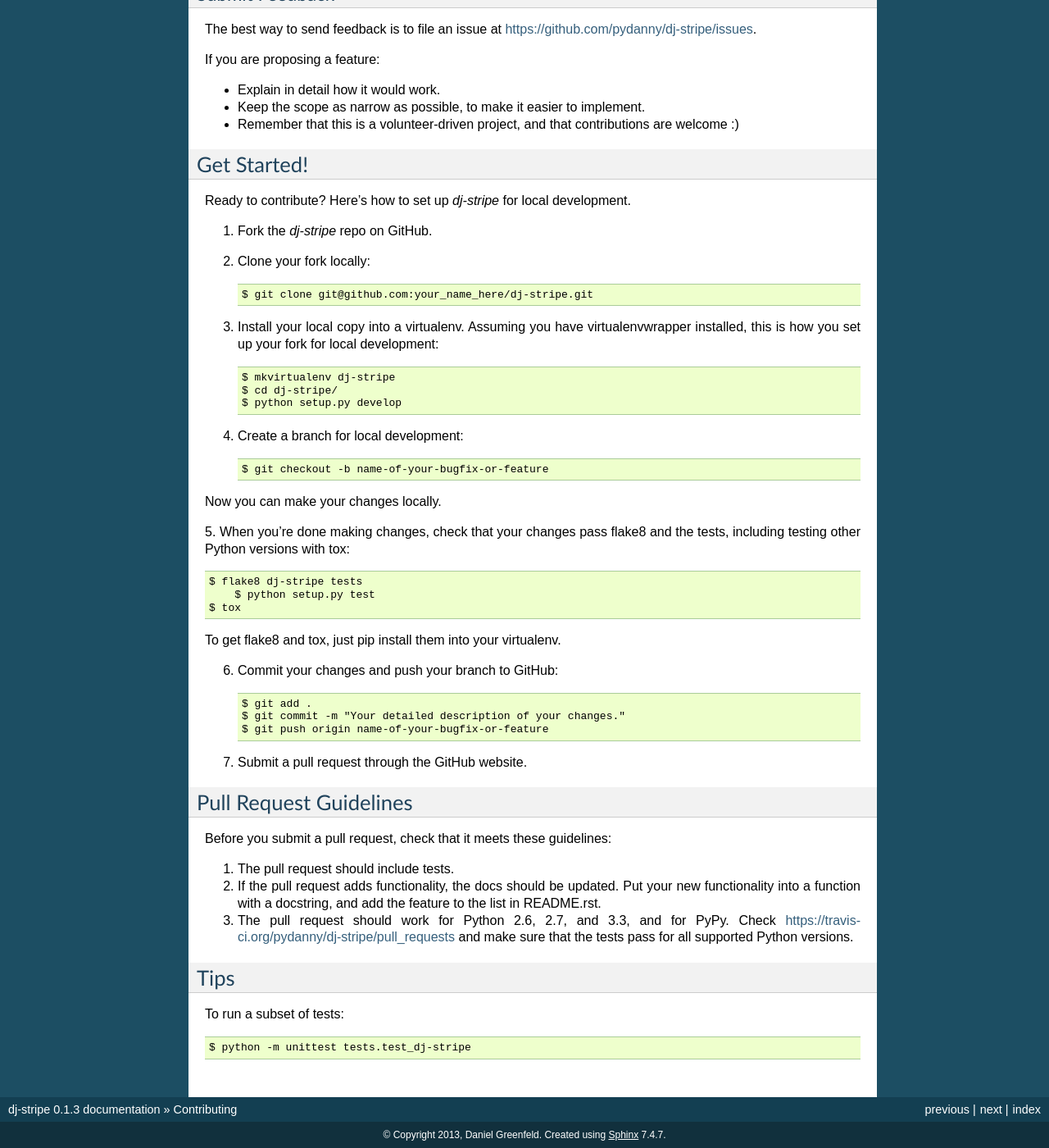
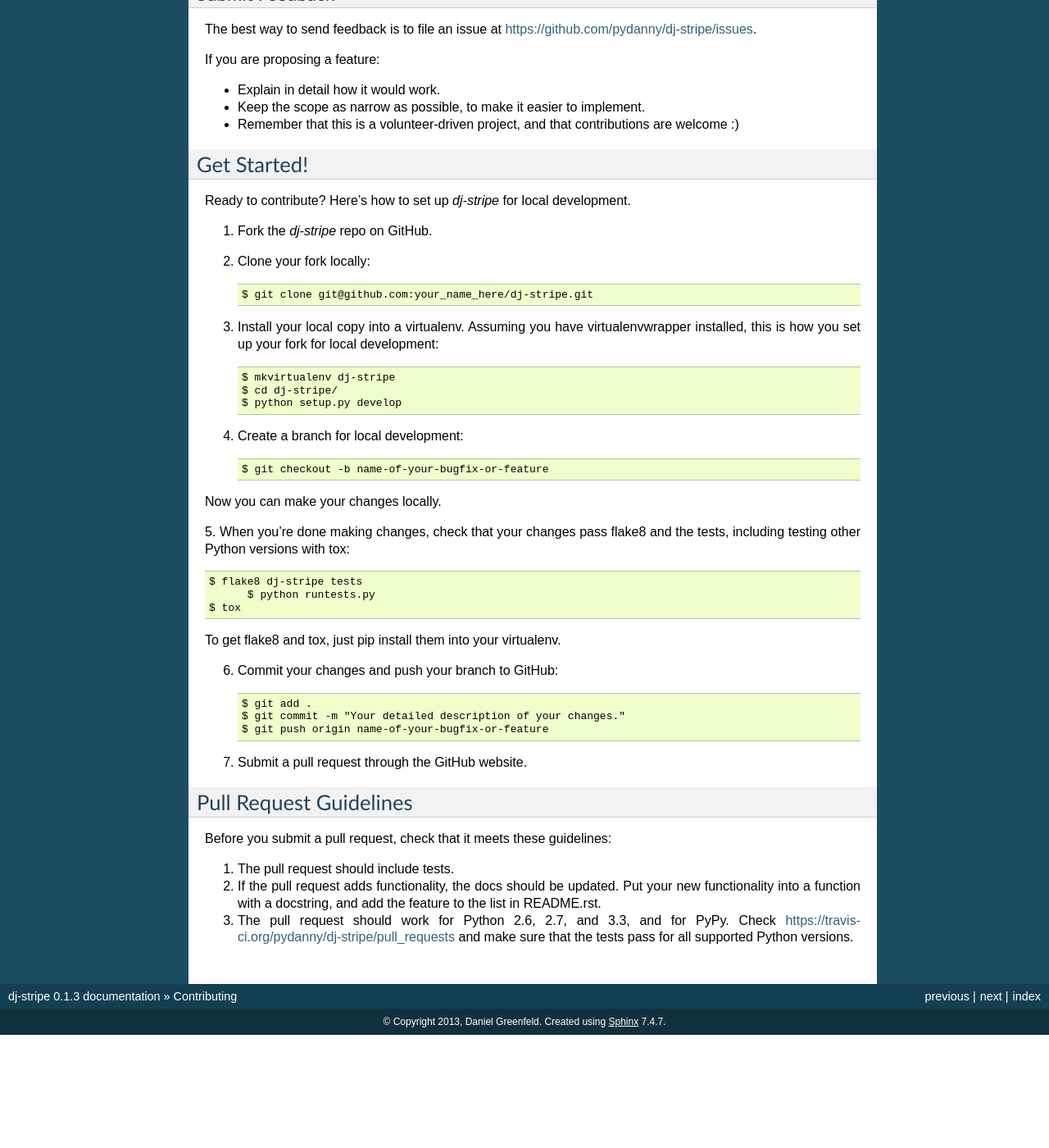
Before and after one commit to dj-stripe/dj-stripe, a Sphinx documentation site: the page built from docs/contributing.rst, in a window 1280 px wide and 1400 px high, scrolled down 791 px. Shown: the whole window at 82% size. Built offline with Sphinx 7.4.7, drawn with Linux system fonts in a browser that asks for light colours; after the commit the page ends 2053 px from its top, so only the background shows below that.

Commit message:
More documentation #18

```diff
--- a/CONTRIBUTING.rst
+++ b/CONTRIBUTING.rst
@@ -77,9 +77,9 @@
 5. When you're done making changes, check that your changes pass flake8 and the
 tests, including testing other Python versions with tox::
 
-    $ flake8 dj-stripe tests
-	$ python setup.py test
-    $ tox
+  $ flake8 dj-stripe tests
+	$ python runtests.py
+  $ tox
 
 To get flake8 and tox, just pip install them into your virtualenv.
 
@@ -103,10 +103,3 @@
 3. The pull request should work for Python 2.6, 2.7, and 3.3, and for PyPy. Check
    https://travis-ci.org/pydanny/dj-stripe/pull_requests
    and make sure that the tests pass for all supported Python versions.
-
-Tips
-----
-
-To run a subset of tests::
-
-	$ python -m unittest tests.test_dj-stripe
--- a/README.rst
+++ b/README.rst
@@ -74,7 +74,9 @@
         }
     }
 
-Add to the urls.py::
+Add to the urls.py:
+
+.. code-block:: python
 
 	url(r'^payments/', include('djstripe.urls', namespace="djstripe")),
 
--- a/docs/index.rst
+++ b/docs/index.rst
@@ -11,7 +11,6 @@
 .. toctree::
    :maxdepth: 2
 
-   readme
    installation
    usage
    contributing
--- a/docs/readme.rst
+++ /dev/null
@@ -1 +0,0 @@
-.. include:: ../README.rst
```
Also changed, not shown: docs/installation.rst (+10 -2 lines).
